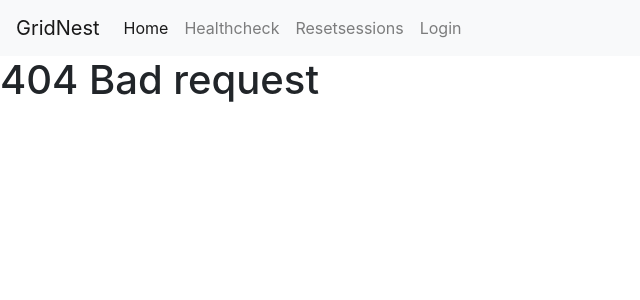
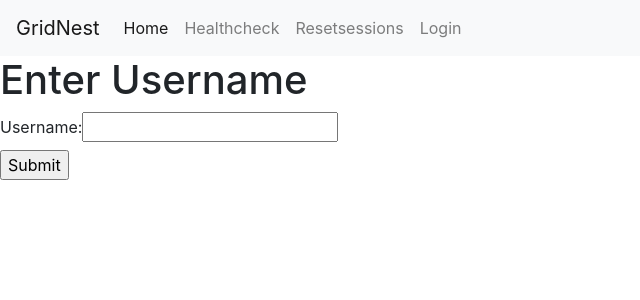
Before and after one commit to KosPsych/GridNest, a React (Create React App) app in the folder Front-End/: page /evcharge/api/admin/users in a window 1280 px wide. Before the commit this address led to /evcharge/api/NotFound. Shown: the top 300 px of the page, without its empty margins (0-640 px from the left). Built offline with nearby package versions, Linux system fonts and the light colour scheme.

Commit message:
added getuser action for admins

```diff
--- a/Front-End/src/App.js
+++ b/Front-End/src/App.js
@@ -13,8 +13,10 @@ import SessionsPerPoint from "./components/SessionsPerPoint";
 import SessionsPerEV from "./components/SessionsPerEV";
 import SessionsPerProvider from "./components/SessionsPerProvider";
 import Usermodform from "./components/Forms/AdminUsermodForm";
+import GetUserForm from "./components/Forms/AdminGetUserForm";
 import Form from "./components/Form";
 import UserMod from "./components/Admin/usermod";
+import GetUser from "./components/Admin/users";
 import jwtDecode from 'jwt-decode';
 
 class App extends Component {
@@ -56,6 +58,8 @@ class App extends Component {
                 <Route path="/evcharge/api/admin/resetsessions" component={Resetsessions}></Route>
                 <Route path="/evcharge/api/admin/usermod/:username/:password" component={UserMod}></Route>
                 <Route path="/evcharge/api/admin/usermod" component={Usermodform}></Route>
+                <Route path="/evcharge/api/admin/users/:username" component={GetUser}></Route>
+                <Route path="/evcharge/api/admin/users" component={GetUserForm}></Route>
                 <Route path="/evcharge/api/login" component={Login}></Route>
                 <Route path="/evcharge/api/logout" component={Logout}></Route>
                 <Route path="/evcharge/api/NotFound" component={NotFound}></Route>
--- /dev/null
+++ b/Front-End/src/components/Admin/users.jsx
@@ -0,0 +1,39 @@
+import React, { Component } from 'react';
+import axios from 'axios'
+
+class Users extends Component {
+    state = {
+        second_render: false,
+        UserData :[]
+            }
+
+
+    async componentDidMount(){
+         const {data: UserData} = await axios({
+             method: 'get',
+             url: "https://localhost:8765/evcharge/api/admin/users/"+this.props.match.params.username,
+             headers: {'x-observatory-auth': localStorage.getItem("token")}
+               });
+            this.setState({second_render : true , UserData})
+
+                           }
+
+    render() {
+         if (!this.state.second_render){
+         return  <h1>Waiting server response..</h1>
+         }
+         else {
+             return (
+              <ul>
+               <li>Username : {this.state.UserData[0].Username}</li>
+               <li>Password : {this.state.UserData[0].Password}</li>
+               <li>isAdmin : {this.state.UserData[0].isAdmin}</li>
+               <li>FirstName : {this.state.UserData[0].FirstName}</li>
+               <li>LastName : {this.state.UserData[0].LastName}</li>
+               <li>email : {this.state.UserData[0].email}</li>
+              </ul>
+                    );
+               }}
+}
+
+export default Users;
--- /dev/null
+++ b/Front-End/src/components/Forms/AdminGetUserForm.jsx
@@ -0,0 +1,37 @@
+import React, { Component } from 'react';
+
+class GetUserForm extends Component {
+    state = {
+       username :"",
+           }
+
+
+     handleSubmit =()=>{
+        this.props.history.push('/evcharge/api/admin/users/'+this.state.username);
+
+     }
+
+     handleChange = event =>{
+        this.setState({[event.target.name]: event.target.value});
+      };
+
+
+    render() {
+        return (
+        <form onSubmit={this.handleSubmit}>
+            <div>
+                <h1>Enter Username</h1>
+            </div>
+            <div>
+              <label>
+                 Username:
+                <input type="text" name="username" value={this.state.username} onChange={this.handleChange}/>
+              </label>
+            </div>
+            <input type="submit" value="Submit" />
+         </form>
+       );
+    }
+}
+
+export default GetUserForm;
--- a/Front-End/src/components/navbar.jsx
+++ b/Front-End/src/components/navbar.jsx
@@ -18,7 +18,7 @@ const NavBar = ({ user }) => {
         </Link>
           <div className ="dropdown-menu" aria-labelledby="navbarDropdown">
           <Link className ="dropdown-item" to="/evcharge/api/admin/usermod">User modification</Link>
-          <Link className ="dropdown-item" to="/evcharge/api/SessionsPerStation">Get User</Link>
+          <Link className ="dropdown-item" to="/evcharge/api/admin/users">Get User</Link>
           <Link className ="dropdown-item" to="/evcharge/api/SessionsPerEV">Sessions update</Link>
           </div>
       </li> }
```
Also changed, not shown: 1 other file (tests, documents, lock files or other folders).
